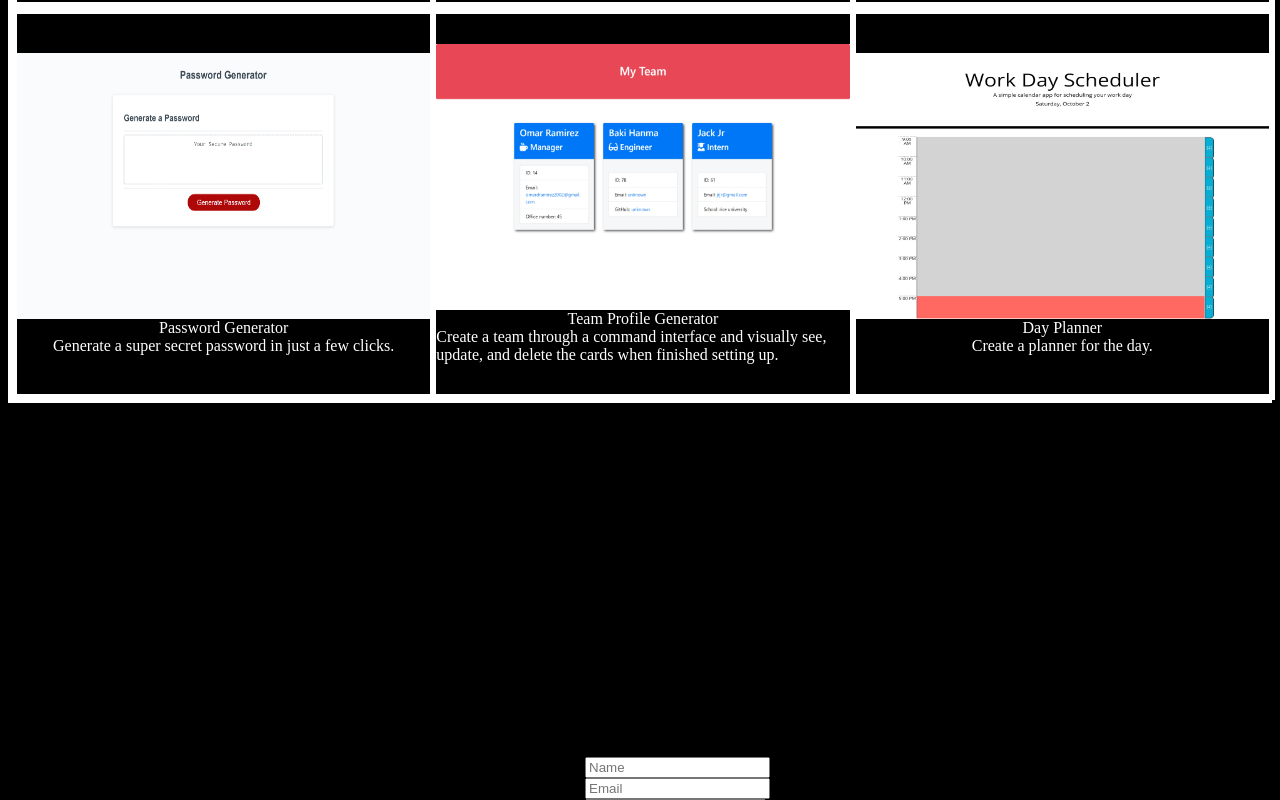
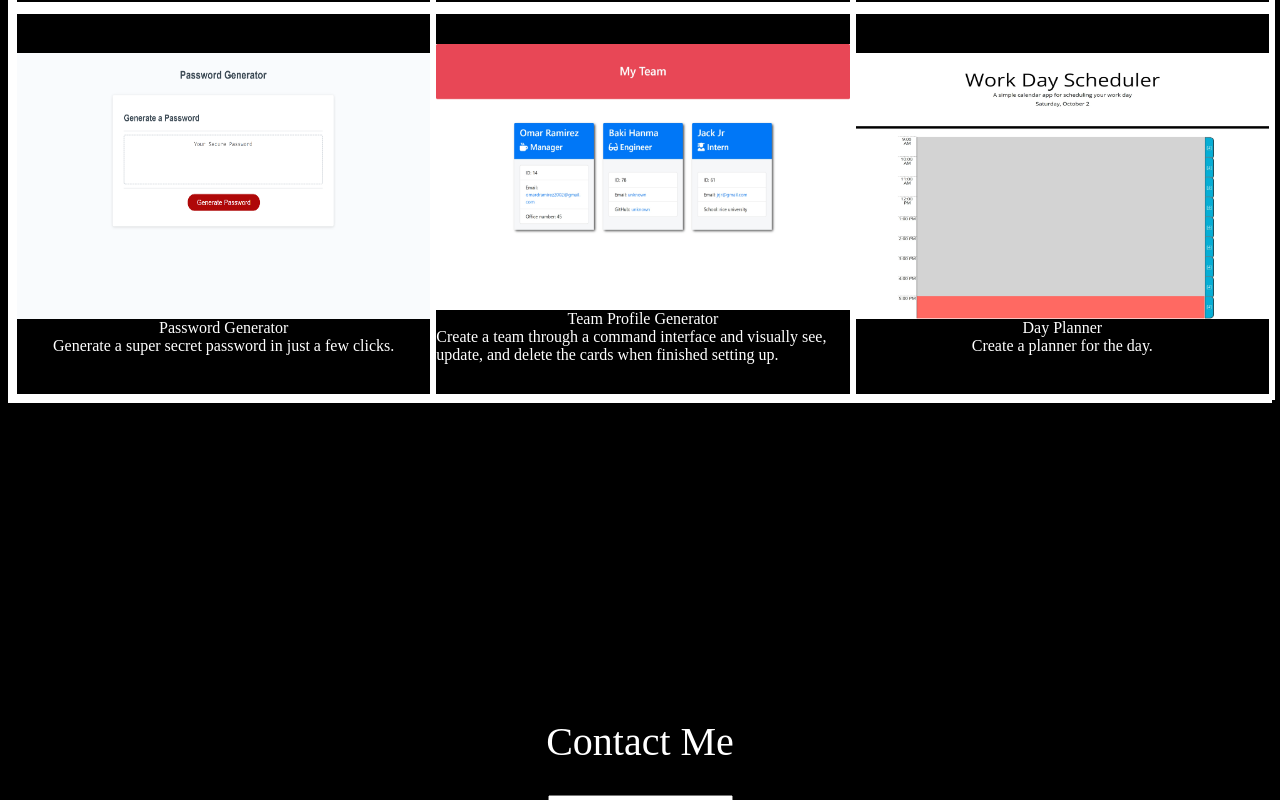
Before and after one commit to BossyLemon0/react-portfolio, a React (Create React App) app: page / in a window 1280 px wide. Shown: the part 2000-2800 px from the top of the page. Built offline with nearby package versions, Linux system fonts and the light colour scheme.

Commit message:
This commit tries to make reasonable contact me form, but too small.

```diff
--- a/src/components/Contact.js
+++ b/src/components/Contact.js
@@ -1,4 +1,5 @@
 import React from "react";
+import '../styles/Form.css';
 
 export default function Contact(props){
     return (
--- a/src/styles/Form.css
+++ b/src/styles/Form.css
@@ -0,0 +1,12 @@
+.contact_header{
+    color: white;
+}
+
+.slides{
+    flex-direction: column;
+}
+
+.contact_header{
+    font-size: 40px;
+    margin-bottom: 30px;
+}
```
